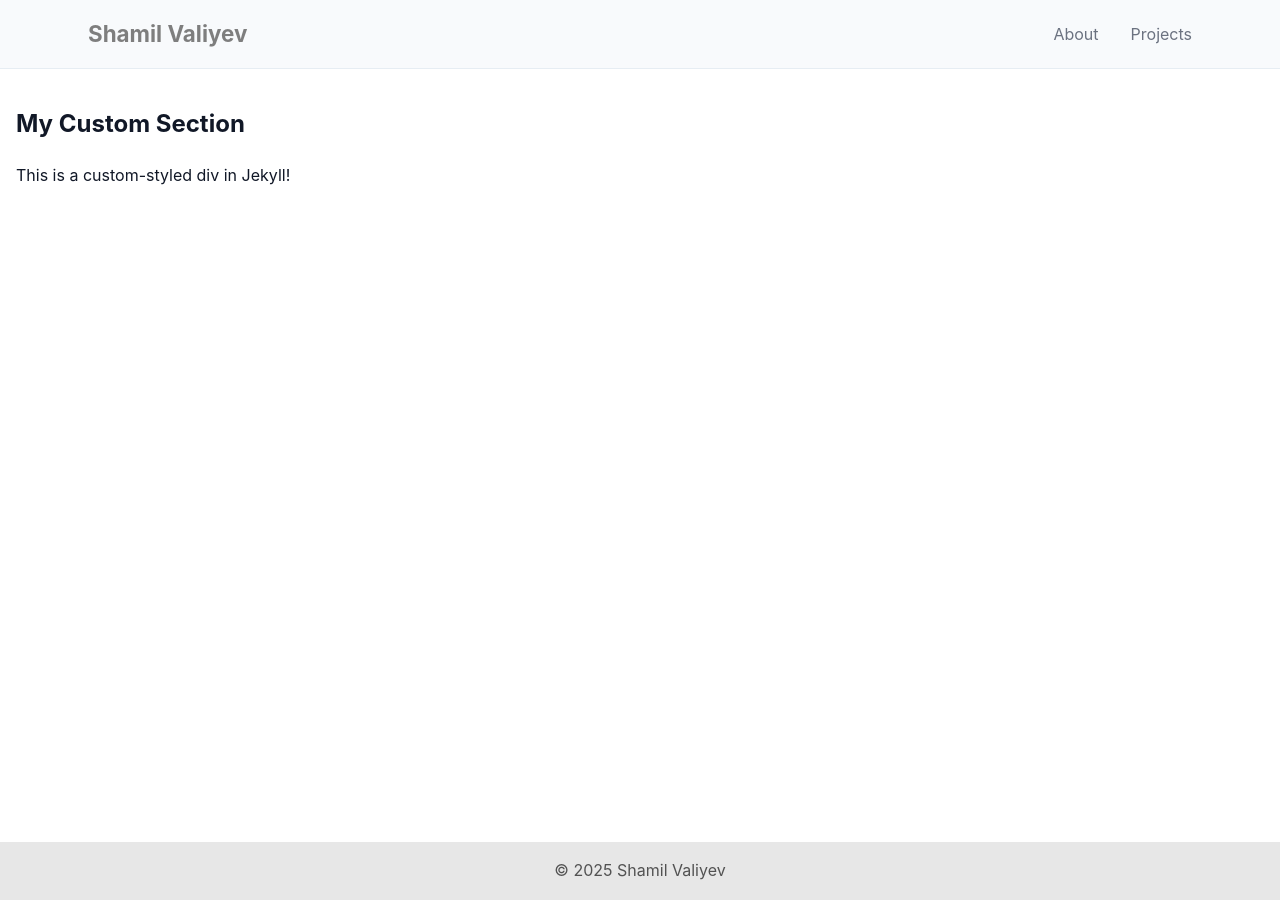
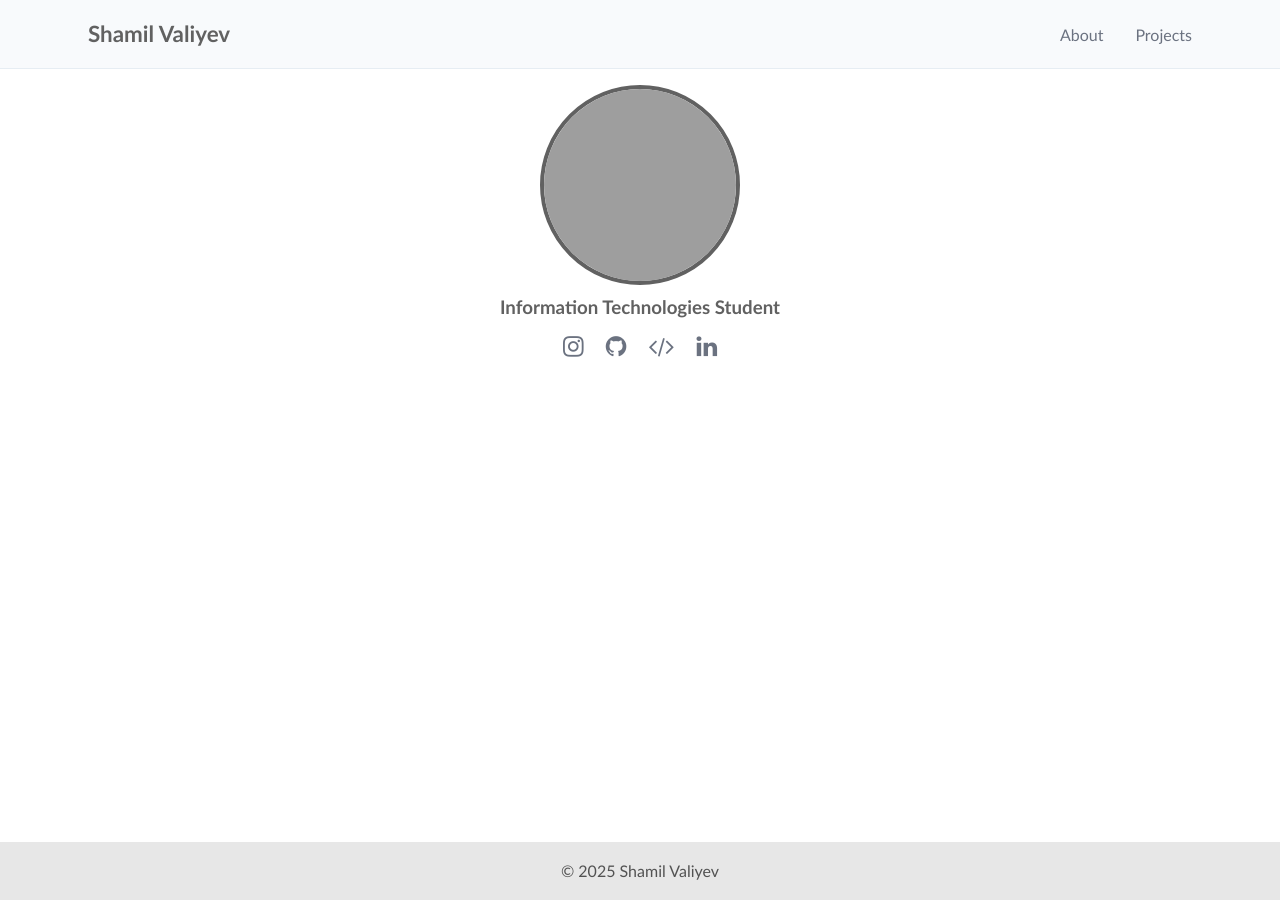
Before and after one commit to TheShamil35/theshamil35.github.io, a Jekyll site: the page built from index.html, in a window 1280 px wide. Built offline with Jekyll 4.4.1, drawn with Linux system fonts in a browser that asks for light colours; grey boxes are pictures that could not be loaded.

Commit message:
added profile photo, small fixes

```diff
--- a/_includes/footer.html
+++ b/_includes/footer.html
@@ -1,7 +1,13 @@
 <footer class="site-footer">
   <div class="wrapper footer-inner">
+    <div class="links">
+
+    </div>
     <div class="footer-credit">
       <p>&copy; {{ site.time | date: '%Y' }} {{ site.title }}</p>
     </div>
+    <div class="links">
+
+    </div>
   </div>
 </footer>
--- a/_layouts/default.html
+++ b/_layouts/default.html
@@ -7,7 +7,7 @@
   <title>{{ page.title }} | {{ site.title }}</title>
   <meta name="description" content="{{ page.excerpt | strip_html | strip_newlines | truncate: 160 }}">
   <link rel="stylesheet" href="/assets/main.css">
-
+  <link rel="stylesheet" href="https://cdnjs.cloudflare.com/ajax/libs/font-awesome/4.7.0/css/font-awesome.min.css">
 </head>
 <body>
   {% include header.html %}
--- a/assets/main.css
+++ b/assets/main.css
@@ -29,14 +29,15 @@
 
 
 :root {
-  --accent: #7e7e7e;
+  --accent: #616161;
   --muted: #6b7280;
   --bg: #ffffff;
   --surface: #f8fafc;
 }
 
 * {
-  box-sizing: border-box
+  box-sizing: border-box;
+  font-family:'Trebuchet MS', 'Lucida Sans Unicode', 'Lucida Grande', 'Lucida Sans', Arial, sans-serif, system-ui, -apple-system, 'Segoe UI', Roboto, 'Helvetica Neue', Arial;
 }
 
 html,
@@ -61,6 +62,9 @@ body {
   padding: 1rem;
   padding-left: 5rem;
   padding-right: calc(5rem + var(--scrollbar-width, 0px));
+  display: flex;
+  align-items: center;
+  justify-content: space-between;
 }
 
 /* Header */
@@ -102,42 +106,49 @@ body {
 
 .main-nav a:hover {
   color: var(--accent);
-
   background: rgba(11, 132, 255, 0.06)
 }
 
-/* Page / post styles */
-.page-wrapper,
-.post-wrapper {
-  padding: 2rem 0
+.profile {
+  display: flex;
+  flex-direction: column;
+  align-items: center;
+  margin-top: 1rem;
+  color: var(--accent);
+
 }
 
-.post-title,
-.page-header h1 {
-  font-size: 1.75rem;
-  margin: 0 0 0.25rem
+.profile h3 {
+  margin: 0.5rem 0 0.25rem 0;
 }
 
-.post-meta {
-  color: var(--muted);
-  font-size: 0.9rem;
-  margin-bottom: 1rem
+.profile-photo{
+  width: 200px;
+  height: 200px;
+  border-radius: 50%;
+  object-fit: cover;
+  border: 4px solid var(--accent);
 }
 
-.post-content-inner p {
-  margin: 0 0 1rem
+.social-links {
+  font-size: 1.5rem;
+
 }
 
-/* Custom box example */
-.custom-box {
-  background: transparent;
-  padding: 1rem;
-  border-radius: 8px;
-  height: 200px;
+.social-links a {
+  margin: 0 0.5rem;
+  color: var(--muted);
+  text-decoration: none;
+}
+.social-links img{
+  width: 1.5rem;
+  height: 1.5rem;
 }
 
-.parallax {
-  position: fixed;
+.svg-icon {
+    width: 1.5rem;
+    height: 1.5rem;
+    fill: #414141;
 }
 
 /* Footer */
@@ -150,7 +161,6 @@ body {
 
 .footer-inner {
   display: flex;
-  justify-content: center;
 }
 .footer-credit p {
   margin: 0;
--- /dev/null
+++ b/index.html
@@ -0,0 +1,27 @@
+---
+# Feel free to add content and custom Front Matter to this file.
+# To modify the layout, see https://jekyllrb.com/docs/themes/#overriding-theme-defaults
+
+layout: default
+title: Home
+---
+
+
+<div class="profile">
+    <img class="profile-photo" src="https://media.licdn.com/dms/image/v2/D5603AQEcX4PcF8sqIA/profile-displayphoto-crop_800_800/B56Zo.m6c1JQAI-/0/1761986981587?e=1765411200&v=beta&t=wRsSJxR9f8ENtN_vPvbkat4iu4wd_SVTMgDJ-XjXga0">
+    <h3>Information Technologies Student</h3>
+    <div class="social-links">
+        <a href="https://www.instagram.com/theshamil35" target="_blank" rel="noopener noreferrer" title="Instagram" aria-label="Instagram">
+            <i class="fa fa-instagram"></i>
+        </a>
+        <a href="https://github.com/theshamil35" target="_blank" rel="noopener noreferrer" title="GitHub" aria-label="GitHub">
+            <i class="fa fa-github"></i>
+        </a>
+        <a href="https://www.codecademy.com/profiles/theshamil35" target="_blank" rel="noopener noreferrer" title="Codecademy" aria-label="Codecademy">
+            <i class="fa fa-code"></i>
+        </a>
+        <a href="https://www.linkedin.com/in/theshamil35" target="_blank" rel="noopener noreferrer" title="LinkedIn" aria-label="LinkedIn">
+            <i class="fa fa-linkedin"></i>
+        </a>
+    </div>
+</div>
--- a/index.markdown
+++ /dev/null
@@ -1,13 +0,0 @@
----
-# Feel free to add content and custom Front Matter to this file.
-# To modify the layout, see https://jekyllrb.com/docs/themes/#overriding-theme-defaults
-
-layout: default
-title: Home
----
-
-
-<div class="custom-box">
-  <h2>My Custom Section</h2>
-  <p>This is a custom-styled div in Jekyll!</p>
-</div>
```
